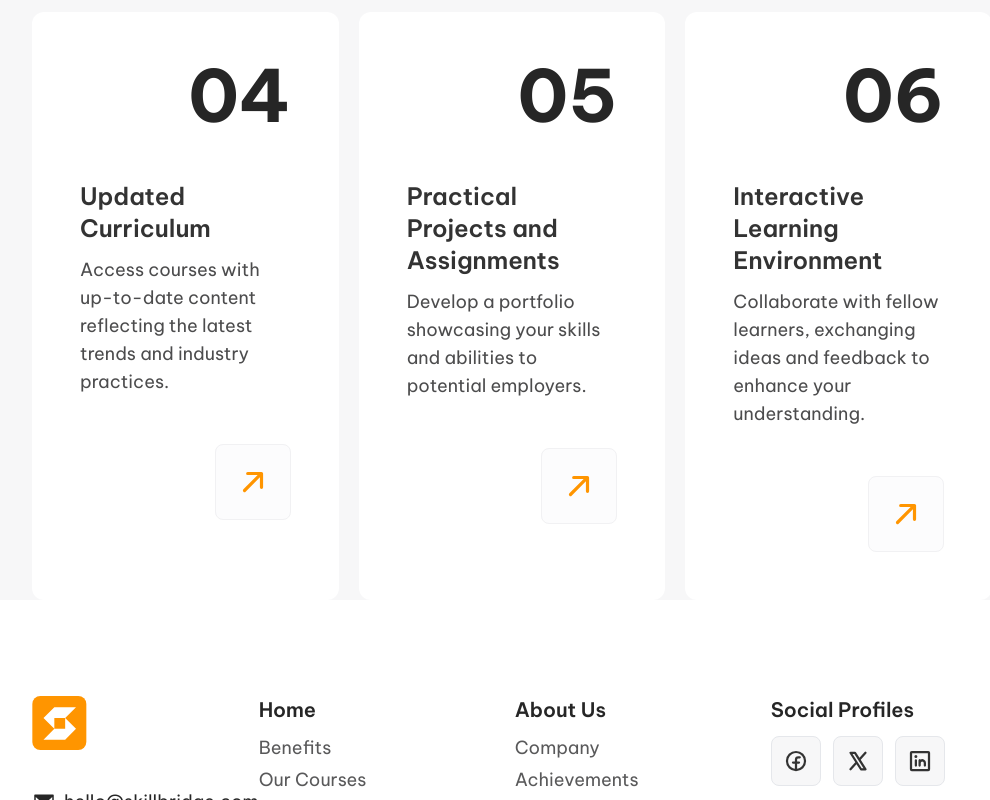
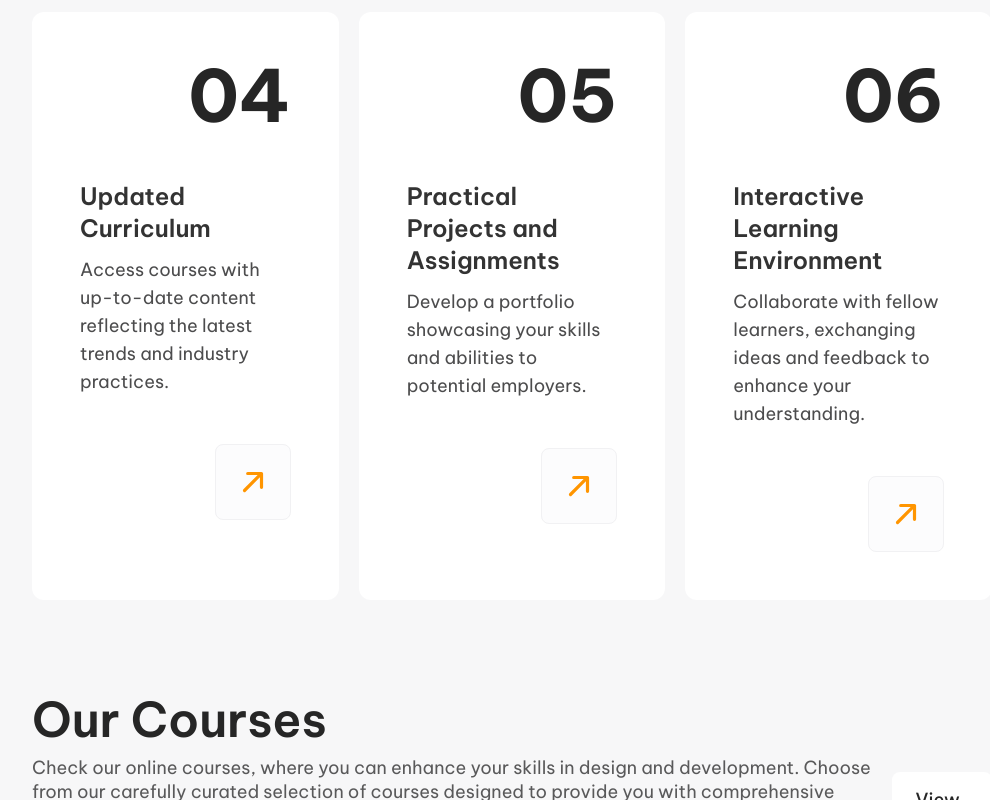
Before and after one commit to mjtavrs/skillbridge-2.0, a Next.js app: page / in a window 1280 px wide. Shown: the part 1433-2233 px from the top of the page, without its empty margins (128-1118 px from the left). Built offline with nearby package versions, Linux system fonts and the light colour scheme.

Commit message:
feat: Create Sections interface and components.

```diff
--- /dev/null
+++ b/src/app/components/Courses/CoursesCard.tsx
@@ -0,0 +1,7 @@
+export function CoursesCard() {
+  return (
+    <div>
+      <p>teste</p>
+    </div>
+  )
+}
--- /dev/null
+++ b/src/app/components/Section/SectionsList.tsx
@@ -0,0 +1,20 @@
+import { Sections } from '@/app/data/Sections'
+import { Section } from './Section'
+
+export function SectionsList() {
+  return (
+    <div className="space-y-24">
+      {Sections.map((section) => (
+        <Section
+          key={section.id}
+          title={section.title}
+          description={section.description}
+          url={section.url}
+          columnsVariant={section.columnsVariant}
+        >
+          {section.children}
+        </Section>
+      ))}
+    </div>
+  )
+}
--- /dev/null
+++ b/src/app/data/Sections.tsx
@@ -0,0 +1,42 @@
+import { BenefitsList } from '../components/Benefits/BenefitsList'
+import { CoursesCard } from '../components/Courses/CoursesCard'
+import { Section } from '../interfaces/SectionProps'
+
+export const Sections: Section[] = [
+  {
+    id: '1',
+    title: 'Benefits',
+    description:
+      'Lorem ipsum dolor sit amet, consectetur adipisicing elit. Dicta similique magnam quod. Autem alias repellat adipisci possimus ducimus optio, repellendus soluta aperiam libero, excepturi dolorem deserunt, deleniti architecto aspernatur error.',
+    url: '#',
+    columnsVariant: 'threeColumns',
+    children: <BenefitsList />,
+  },
+  {
+    id: '2',
+    title: 'Our Courses',
+    description:
+      'Check our online courses, where you can enhance your skills in design and development. Choose from our carefully curated selection of courses designed to provide you with comprehensive knowledge and practical experience. Explore the courses page and find the perfect fit for your learning journey.',
+    url: '#',
+    columnsVariant: 'twoColumns',
+    children: <CoursesCard />,
+  },
+  {
+    id: '3',
+    title: 'Our Testimonials',
+    description:
+      'Lorem ipsum dolor, sit amet consectetur adipisicing elit. Officiis eveniet consectetur alias harum quas suscipit ut voluptatum rem, voluptatibus similique iusto voluptatem fugiat nostrum iure possimus laudantium repudiandae, magni reprehenderit.',
+    url: '#',
+    columnsVariant: 'twoColumns',
+    children: <BenefitsList />,
+  },
+  {
+    id: '4',
+    title: 'Our Pricing',
+    description:
+      'We offer two comprehensive options to cater to your needs: Free and Pro. We believe in providing flexible and affordable pricing options for our services. Whether you are an individual looking to enhance your skills or a business seeking professional development solutions, we have a plan that suits you. Explore our pricing options below and choose the one that best fits your requirements.',
+    url: '#',
+    columnsVariant: 'twoColumns',
+    children: <BenefitsList />,
+  },
+]
--- /dev/null
+++ b/src/app/interfaces/SectionProps.tsx
@@ -0,0 +1,10 @@
+import { ReactNode } from 'react'
+
+export interface Section {
+  id: string
+  title: string
+  description: string
+  url: string
+  columnsVariant?: 'threeColumns' | 'twoColumns'
+  children: ReactNode
+}
--- a/src/app/page.tsx
+++ b/src/app/page.tsx
@@ -1,19 +1,11 @@
 import { Hero } from './Hero'
-import { BenefitsList } from './components/Benefits/BenefitsList'
-import { Section } from './components/Section/Section'
+import { SectionsList } from './components/Section/SectionsList'
 
 export default function Home() {
   return (
     <>
       <Hero />
-      <Section
-        title="Benefits"
-        description="Lorem ipsum dolor sit amet, consectetur adipisicing elit. Dicta similique magnam quod. Autem alias repellat adipisci possimus ducimus optio, repellendus soluta aperiam libero, excepturi dolorem deserunt, deleniti architecto aspernatur error."
-        url="#"
-        columnsVariant="threeColumns"
-      >
-        <BenefitsList />
-      </Section>
+      <SectionsList />
     </>
   )
 }
```
Also changed, not shown: src/app/components/Courses/CoursesList.tsx (added).
